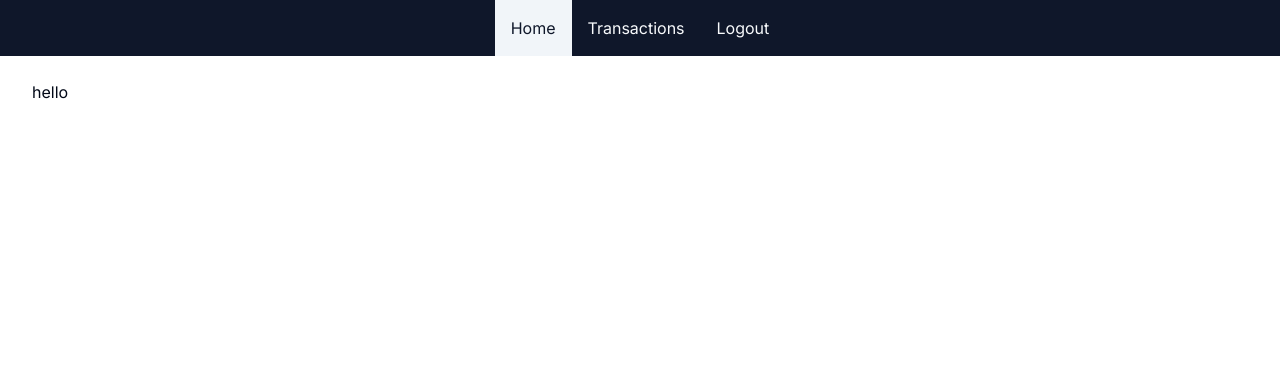
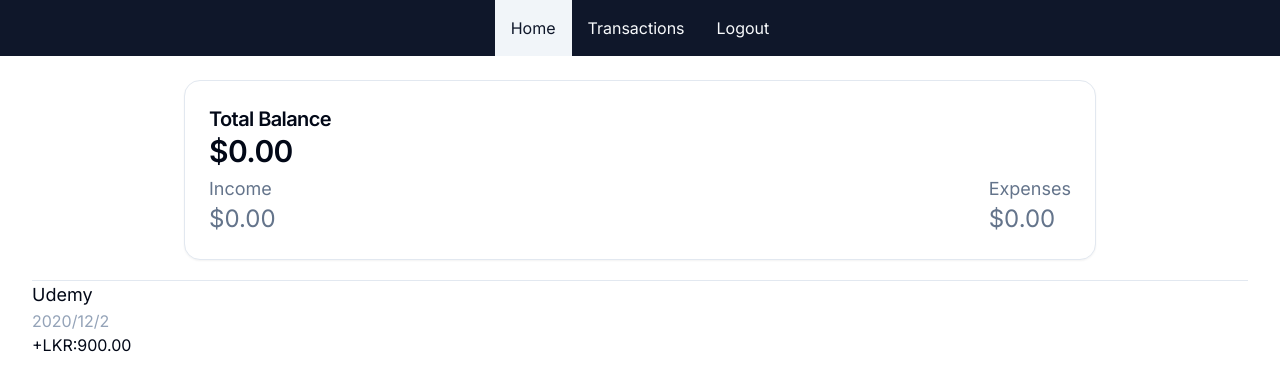
Before and after one commit to Kaweesha-mr/Expence-Tracker, a Next.js app in the folder frontend/: page / in a window 1280 px wide. Shown: the top 390 px of the page. Built offline with nearby package versions, Linux system fonts and the light colour scheme.

Commit message:
feat: main card done

```diff
--- a/frontend/package.json
+++ b/frontend/package.json
@@ -9,6 +9,7 @@
     "lint": "next lint"
   },
   "dependencies": {
+    "@radix-ui/react-separator": "^1.1.0",
     "class-variance-authority": "^0.7.0",
     "clsx": "^2.1.1",
     "lucide-react": "^0.408.0",
--- a/frontend/src/app/(userFacing)/page.tsx
+++ b/frontend/src/app/(userFacing)/page.tsx
@@ -1,10 +1,19 @@
+import TransactionCard from "@/components/TransactionCard";
+import MainCard from "@/components/mainCard";
+import { Card, CardDescription, CardHeader, CardTitle } from "@/components/ui/card";
+import { Separator } from "@/components/ui/separator";
 
 
-export default function HomePage(){
+export default function HomePage() {
 
     return (
         <>
-            hello
+            <MainCard/>
+
+            <Separator className="mt-5"/>
+
+            <TransactionCard />
+
         </>
     )
 }
--- /dev/null
+++ b/frontend/src/components/TransactionCard.tsx
@@ -0,0 +1,15 @@
+export default function TransactionCard(){
+
+
+    return (
+        <div>
+            <div>
+                <h1 className="text-lg">Udemy</h1>
+                <p className="text-slate-400">2020/12/2</p>
+            </div>
+            <div>
+                <h1>+LKR:900.00</h1>
+            </div>
+        </div>
+    )
+}
--- /dev/null
+++ b/frontend/src/components/mainCard.tsx
@@ -0,0 +1,36 @@
+import { Card, CardHeader, CardTitle, CardDescription } from "./ui/card";
+import { Separator } from "./ui/separator";
+
+export default function MainCard(){
+
+    return <div className="flex justify-center align-middle">
+    <Card className="w-full sm:w-3/4 md:1/2 rounded-2xl h-fit" >
+        <CardHeader>
+            <CardTitle>
+                <div className="">
+                    <h1 className="text-xl">Total Balance</h1>
+                    <p className="text-3xl">$0.00</p>
+                </div>
+            </CardTitle>
+            <CardDescription>
+                <div className="flex flex-row justify-between">
+
+                    <div>
+                        <h2 className="text-lg">Income</h2>
+                        <p className="text-2xl">$0.00</p>
+                    </div>
+
+                    <div>
+                        <h2 className="text-lg">Expenses</h2>
+                        <p className="text-2xl">$0.00</p>
+                    </div>
+
+                </div>
+
+            </CardDescription>
+        </CardHeader>
+
+    </Card>
+
+</div>
+}
--- /dev/null
+++ b/frontend/src/components/ui/card.tsx
@@ -0,0 +1,79 @@
+import * as React from "react"
+
+import { cn } from "@/lib/utils"
+
+const Card = React.forwardRef<
+  HTMLDivElement,
+  React.HTMLAttributes<HTMLDivElement>
+>(({ className, ...props }, ref) => (
+  <div
+    ref={ref}
+    className={cn(
+      "rounded-lg border bg-card text-card-foreground shadow-sm",
+      className
+    )}
+    {...props}
+  />
+))
+Card.displayName = "Card"
+
+const CardHeader = React.forwardRef<
+  HTMLDivElement,
+  React.HTMLAttributes<HTMLDivElement>
+>(({ className, ...props }, ref) => (
+  <div
+    ref={ref}
+    className={cn("flex flex-col space-y-1.5 p-6", className)}
+    {...props}
+  />
+))
+CardHeader.displayName = "CardHeader"
+
+const CardTitle = React.forwardRef<
+  HTMLParagraphElement,
+  React.HTMLAttributes<HTMLHeadingElement>
+>(({ className, ...props }, ref) => (
+  <h3
+    ref={ref}
+    className={cn(
+      "text-2xl font-semibold leading-none tracking-tight",
+      className
+    )}
+    {...props}
+  />
+))
+CardTitle.displayName = "CardTitle"
+
+const CardDescription = React.forwardRef<
+  HTMLParagraphElement,
+  React.HTMLAttributes<HTMLParagraphElement>
+>(({ className, ...props }, ref) => (
+  <p
+    ref={ref}
+    className={cn("text-sm text-muted-foreground", className)}
+    {...props}
+  />
+))
+CardDescription.displayName = "CardDescription"
+
+const CardContent = React.forwardRef<
+  HTMLDivElement,
+  React.HTMLAttributes<HTMLDivElement>
+>(({ className, ...props }, ref) => (
+  <div ref={ref} className={cn("p-6 pt-0", className)} {...props} />
+))
+CardContent.displayName = "CardContent"
+
+const CardFooter = React.forwardRef<
+  HTMLDivElement,
+  React.HTMLAttributes<HTMLDivElement>
+>(({ className, ...props }, ref) => (
+  <div
+    ref={ref}
+    className={cn("flex items-center p-6 pt-0", className)}
+    {...props}
+  />
+))
+CardFooter.displayName = "CardFooter"
+
+export { Card, CardHeader, CardFooter, CardTitle, CardDescription, CardContent }
--- /dev/null
+++ b/frontend/src/components/ui/separator.tsx
@@ -0,0 +1,31 @@
+"use client"
+
+import * as React from "react"
+import * as SeparatorPrimitive from "@radix-ui/react-separator"
+
+import { cn } from "@/lib/utils"
+
+const Separator = React.forwardRef<
+  React.ElementRef<typeof SeparatorPrimitive.Root>,
+  React.ComponentPropsWithoutRef<typeof SeparatorPrimitive.Root>
+>(
+  (
+    { className, orientation = "horizontal", decorative = true, ...props },
+    ref
+  ) => (
+    <SeparatorPrimitive.Root
+      ref={ref}
+      decorative={decorative}
+      orientation={orientation}
+      className={cn(
+        "shrink-0 bg-border",
+        orientation === "horizontal" ? "h-[1px] w-full" : "h-full w-[1px]",
+        className
+      )}
+      {...props}
+    />
+  )
+)
+Separator.displayName = SeparatorPrimitive.Root.displayName
+
+export { Separator }
```
Also changed, not shown: frontend/src/lib/formatter.ts (added), 1 other file (tests, documents, lock files or other folders).
